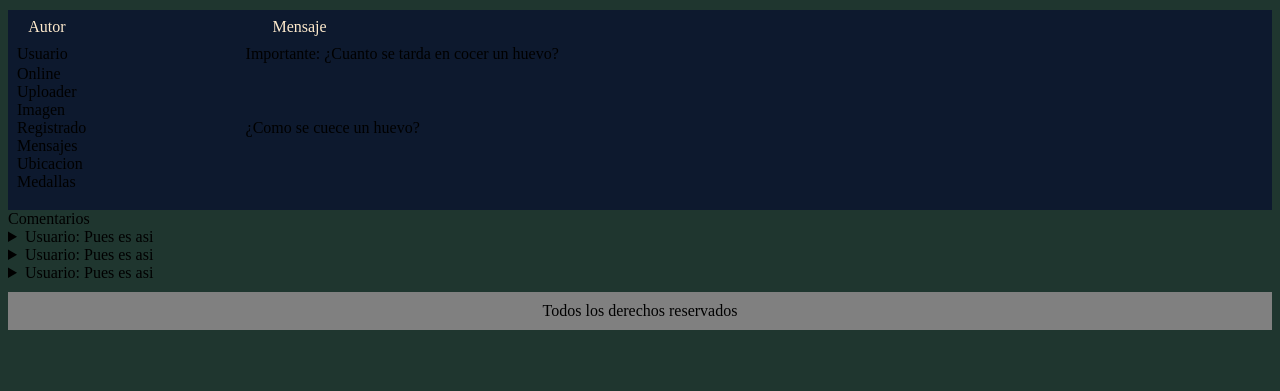
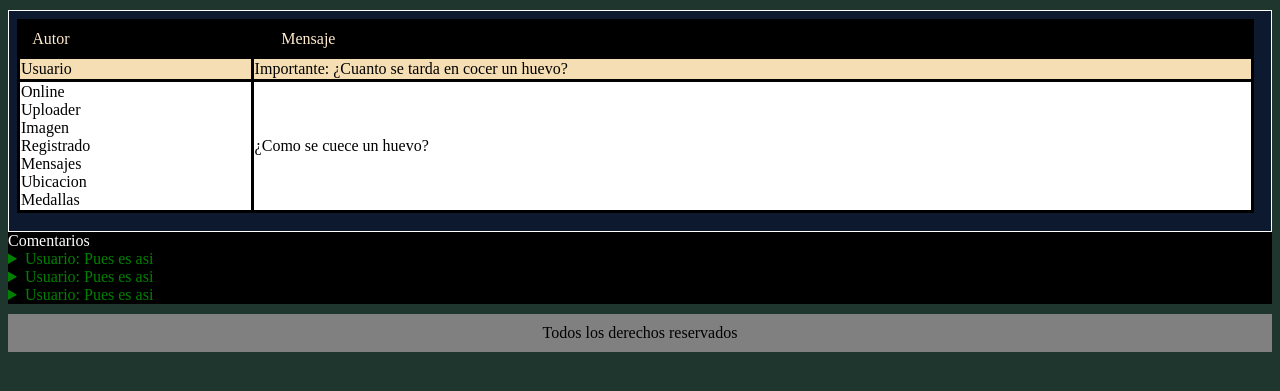
Before and after one commit to KratosKike/ApuntesDAW, a PHP site: page /huevo.html in a window 1280 px wide. Shown: the part 293-684 px from the top of the page. Run offline with PHP 8.4, Linux system fonts and the light colour scheme.

Commit message:
cambios finales

```diff
--- a/DIW - Diseño Interfaces Web/20211024 - Actividad individual CSS/Problema2/estilo.css
+++ b/DIW - Diseño Interfaces Web/20211024 - Actividad individual CSS/Problema2/estilo.css
@@ -36,6 +36,7 @@ body{
 #cuadroForo{
     background-color: rgb(13, 25, 46);
     padding-bottom: 10px;
+    border: 0.1em solid white;
 
 }
 
@@ -50,6 +51,7 @@ body{
 
 table{
     width: 98%;
+
 }
 
 #filapost{
@@ -77,4 +79,32 @@ table {
 
 .barraposts td{
     padding: 0.5em;
+    background-color: black;
 }
+
+.lateraluser{
+background-color: white;
+}
+
+tr.primera{
+    background-color: wheat;
+    border: 0.1em solid black;
+}
+tr.laterial {
+    background-color: white;
+    border: 0.1em solid black;
+}
+td {
+    border: solid black 0.2em;
+}
+.Comentarios{
+    background-color: black;
+    color: white;
+}
+details{
+    color:green;
+}
+
+table.coment {
+    background-color: cornsilk;
+}
--- a/DIW - Diseño Interfaces Web/20211024 - Actividad individual CSS/Problema2/huevo.html
+++ b/DIW - Diseño Interfaces Web/20211024 - Actividad individual CSS/Problema2/huevo.html
@@ -30,11 +30,11 @@
             <td><span id="textobarra">Mensaje</span></td>
         </tr>
 
-        <tr>
-            <td>Usuario</td>
+        <tr class="primera">
+            <td class="lateral">Usuario</td>
             <td>Importante: ¿Cuanto se tarda en cocer un huevo?</td>
         </tr>
-        <tr>
+        <tr class="laterial">
             <td>
                 Online
             </br>
@@ -56,12 +56,12 @@
 
     </table>
 </article>
-
+    <article class="Comentarios">
         <span>Comentarios</span>
 
         <details>
             <summary>Usuario: Pues es asi</summary>
-        <table>
+            <table class="coment">
                 <tr>
                     <td>
                         Online
@@ -79,7 +79,7 @@
 
           <details>
             <summary>Usuario: Pues es asi</summary>
-        <table>
+            <table class="coment">
                 <tr>
                     <td>
                         Online
@@ -96,7 +96,7 @@
           </details>
           <details>
             <summary>Usuario: Pues es asi</summary>
-        <table>
+            <table class="coment">
                 <tr>
                     <td>
                         Online
@@ -111,6 +111,8 @@
                 </tr>
             </table>
           </details>
+    </article>
+
 
       <footer id="pie">
         <span>Todos los derechos reservados</span>
--- a/DIW - Diseño Interfaces Web/20211024 - Actividad individual CSS/Problema2/tostadora.html
+++ b/DIW - Diseño Interfaces Web/20211024 - Actividad individual CSS/Problema2/tostadora.html
@@ -20,16 +20,16 @@
     </header>
 
     <article id="cuadroForo"><table>
-        <tr>
+        <tr class="barraposts">
             <td>Autor</td>
             <td>Mensaje</td>
         </tr>
 
-        <tr>
+        <tr class="primera">
             <td>Usuario</td>
             <td>Importante: ¿Cuanto se tarda en cocer un huevo?</td>
         </tr>
-        <tr>
+        <tr class="laterial">
             <td>
                 Online
                 Uploader
```
Also changed, not shown: DIW - Diseño Interfaces Web/20211024 - Actividad individual CSS/Problema2/email.html (+7 -3 lines). Lines whose indentation alone changed are shown as unchanged.
